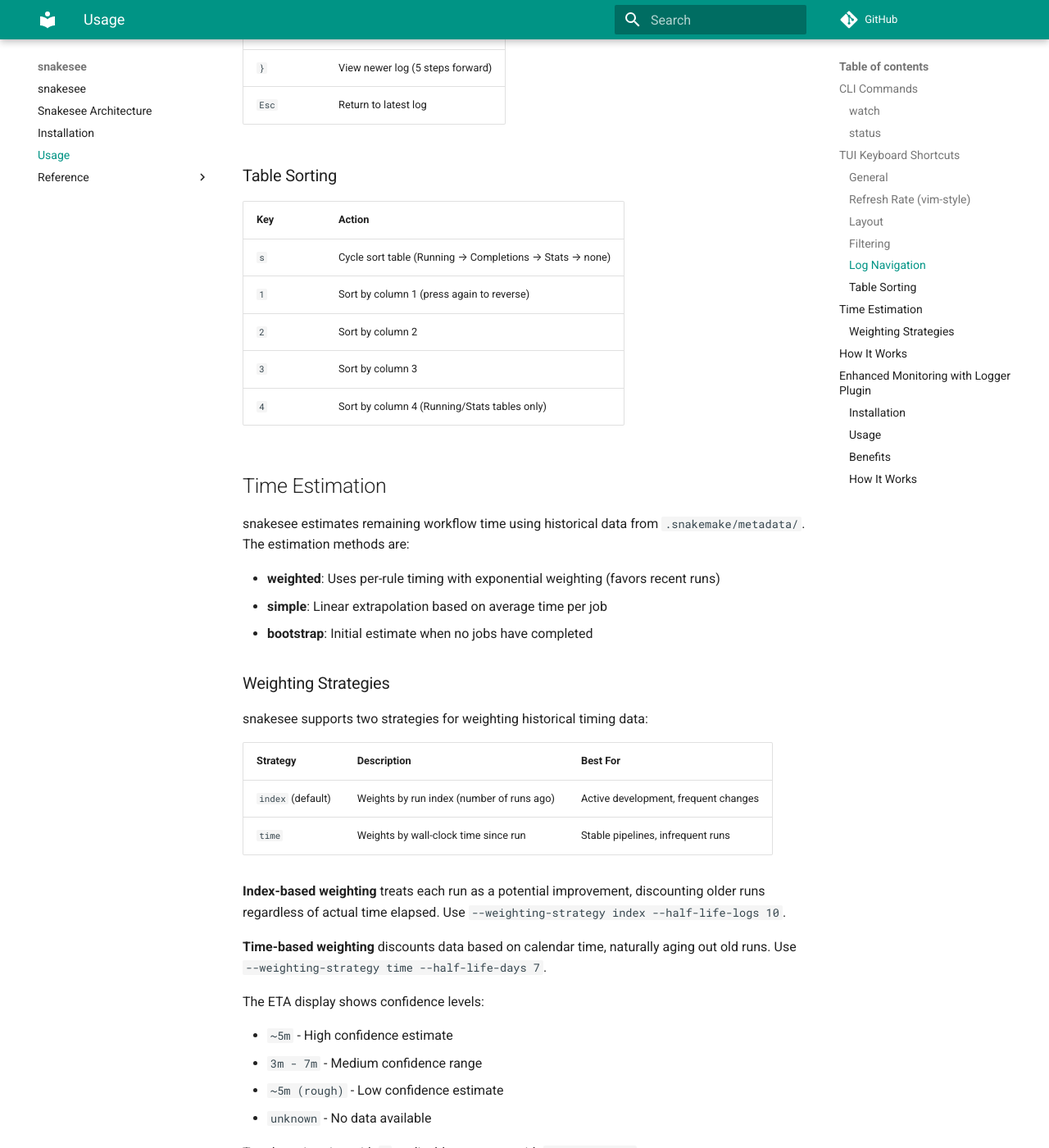
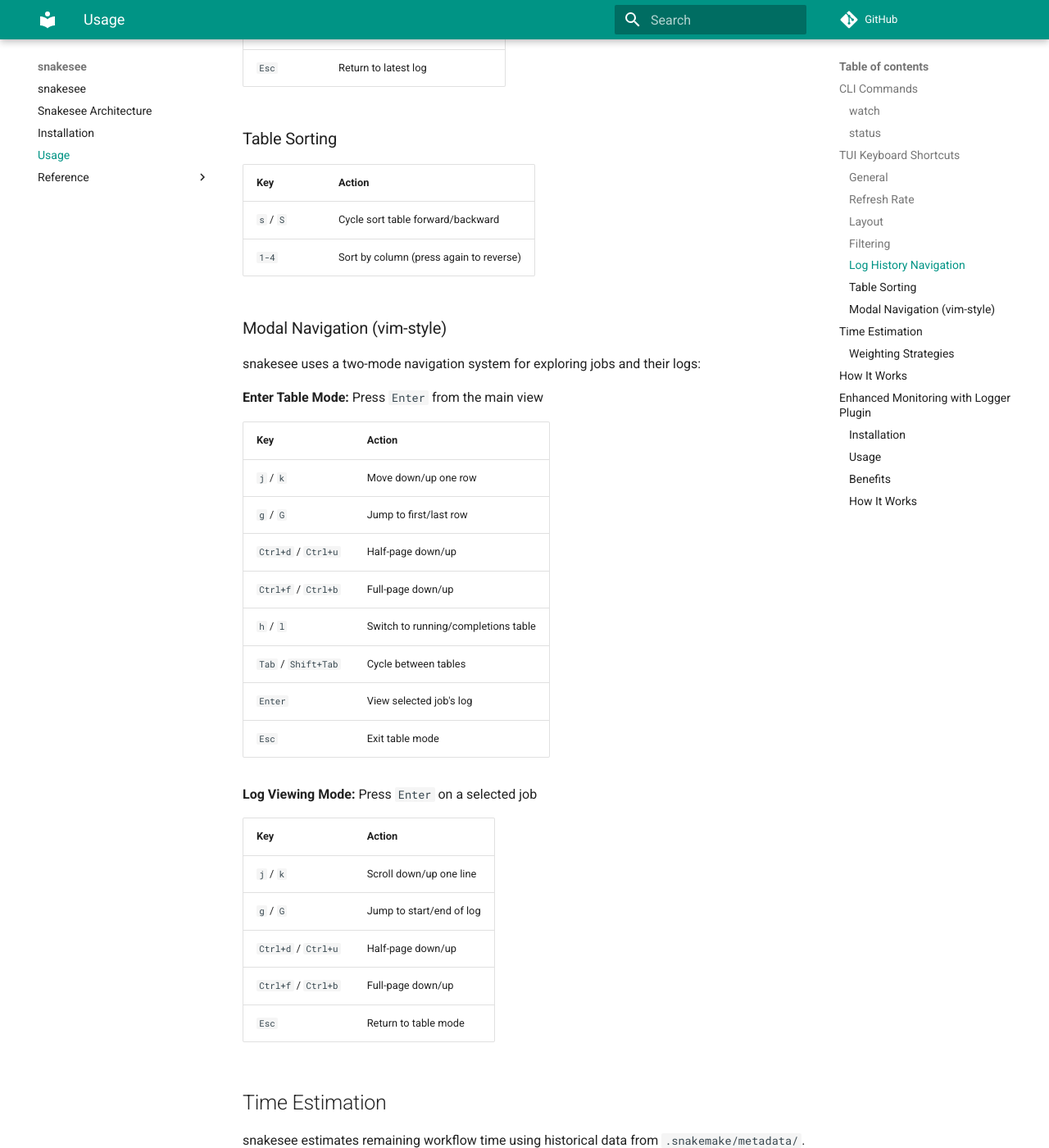
Before and after one commit to nh13/snakesee, an MkDocs documentation site: the page built from docs/usage.md, in a window 1280 px wide and 1400 px high, scrolled down 2860 px. Shown: the whole window at 82% size. Built offline with MkDocs 1.6.1 and Material for MkDocs 9.7.7, drawn with Linux system fonts in a browser that asks for light colours; comment, search, counter and statistics services are not loaded; some of the changed text lies outside the part shown.

Commit message:
docs: update keyboard shortcuts for vim-style modal navigation
Update README.md, docs/usage.md, and docs/architecture.md to reflect
the new keybinding scheme from commit 26ad386:

- Refresh rate keys changed from h/j/k/l to +/-, </>
- Document new modal navigation system (Table Mode, Log Viewing Mode)
- Add vim-style navigation keys (j/k, g/G, Ctrl-d/u, Ctrl-f/b)
- Update architecture to show tui/ package structure instead of tui.py

🤖 Generated with [Claude Code](https://claude.com/claude-code)

Co-Authored-By: Claude Opus 4.5 <noreply@anthropic.com>

```diff
--- a/docs/usage.md
+++ b/docs/usage.md
@@ -58,17 +58,16 @@ Log: .snakemake/log/2024-01-15T120000.snakemake.log
 | `?` | Show help overlay |
 | `p` | Pause/resume auto-refresh |
 | `e` | Toggle time estimation |
+| `w` | Toggle wildcard conditioning |
 | `r` | Force refresh |
 | `Ctrl+r` | Hard refresh (reload historical data) |
 
-### Refresh Rate (vim-style)
+### Refresh Rate
 
 | Key | Action |
 |-----|--------|
-| `h` | Decrease by 5s (faster) |
-| `j` | Decrease by 0.5s (faster) |
-| `k` | Increase by 0.5s (slower) |
-| `l` | Increase by 5s (slower) |
+| `+` / `-` | Fine adjust (±0.5s) |
+| `<` / `>` | Coarse adjust (±5s) |
 | `0` | Reset to default (1s) |
 | `G` | Set to minimum (0.5s, fastest) |
 
@@ -93,7 +92,7 @@ Layout modes:
 | `N` | Previous filter match |
 | `Esc` | Clear filter, return to latest log |
 
-### Log Navigation
+### Log History Navigation
 
 Browse through historical workflow executions:
 
@@ -109,11 +108,35 @@ Browse through historical workflow executions:
 
 | Key | Action |
 |-----|--------|
-| `s` | Cycle sort table (Running → Completions → Stats → none) |
-| `1` | Sort by column 1 (press again to reverse) |
-| `2` | Sort by column 2 |
-| `3` | Sort by column 3 |
-| `4` | Sort by column 4 (Running/Stats tables only) |
+| `s` / `S` | Cycle sort table forward/backward |
+| `1-4` | Sort by column (press again to reverse) |
+
+### Modal Navigation (vim-style)
+
+snakesee uses a two-mode navigation system for exploring jobs and their logs:
+
+**Enter Table Mode:** Press `Enter` from the main view
+
+| Key | Action |
+|-----|--------|
+| `j` / `k` | Move down/up one row |
+| `g` / `G` | Jump to first/last row |
+| `Ctrl+d` / `Ctrl+u` | Half-page down/up |
+| `Ctrl+f` / `Ctrl+b` | Full-page down/up |
+| `h` / `l` | Switch to running/completions table |
+| `Tab` / `Shift+Tab` | Cycle between tables |
+| `Enter` | View selected job's log |
+| `Esc` | Exit table mode |
+
+**Log Viewing Mode:** Press `Enter` on a selected job
+
+| Key | Action |
+|-----|--------|
+| `j` / `k` | Scroll down/up one line |
+| `g` / `G` | Jump to start/end of log |
+| `Ctrl+d` / `Ctrl+u` | Half-page down/up |
+| `Ctrl+f` / `Ctrl+b` | Full-page down/up |
+| `Esc` | Return to table mode |
 
 ## Time Estimation
 
```
Also changed, not shown: README.md (+45 -8 lines), docs/architecture.md (+7 -4 lines).
